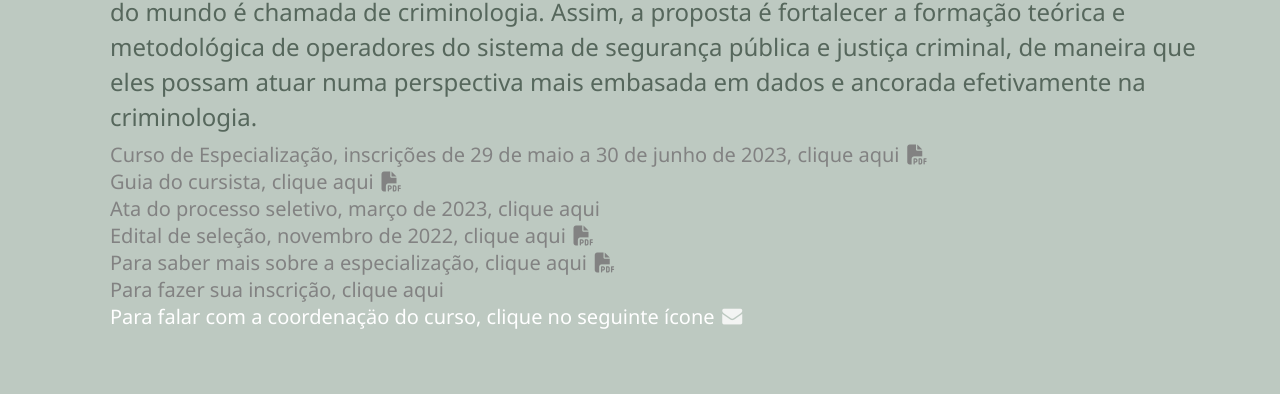
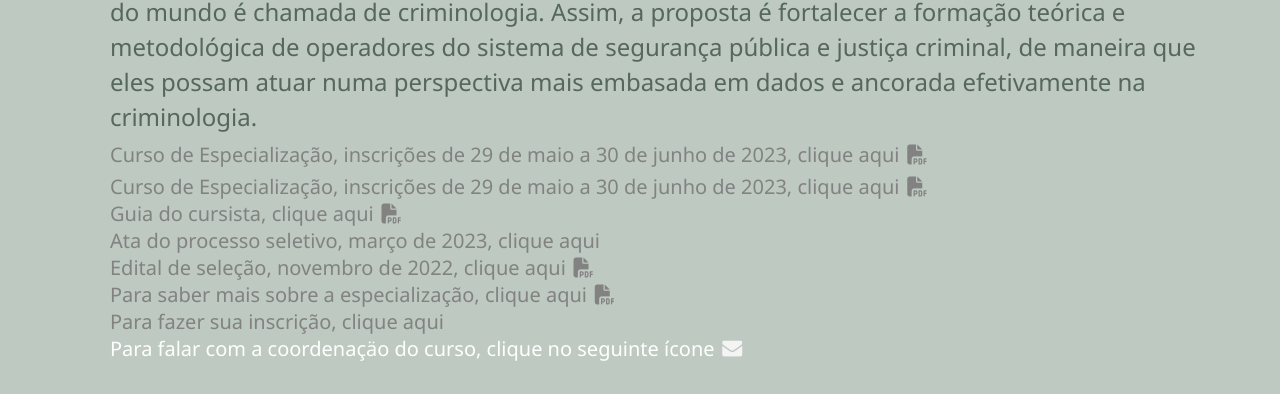
Before and after one commit to SofiaCarv/crisp_crisp, a plain HTML site: page especializacao.html in a window 1280 px wide. Shown: the part 797-1191 px from the top of the page. Drawn offline with nearby package versions, Linux system fonts and the light colour scheme; some icons are missing; files whose address does not match are found by name; a web font is replaced by a local one.

Commit message:
Fist commit

```diff
--- a/especializacao.html
+++ b/especializacao.html
@@ -167,6 +167,7 @@ function closeSlideMenu () {
 										<br>
 									</h3>
 										<span><h4></h4></span>
+		    <span class="price"><h4 style="margin-top: 10px; color: #828282;"><a href="documentos/especializacao_maio_junho_23.pdf" download>Curso de Especialização, inscrições de 29 de maio a 30 de junho de 2023, clique aqui <i class="fa-solid fa-file-pdf"></i></a>
                     <span class="price"><h4 style="margin-top: 10px; color: #828282;"><a href="documentos/especializacao_maio_junho_23.pdf" download>Curso de Especialização, inscrições de 29 de maio a 30 de junho de 2023, clique aqui <i class="fa-solid fa-file-pdf"></i></a>
                     <span class="price"><h4 style="margin-top: 5px; color: #828282;"><a href="documentos/guia_do_cursista_final.pdf" download>Guia do cursista, clique aqui <i class="fa-solid fa-file-pdf"></i></a>
                     <span class="price"><h4 style="margin-top: 5px; color: #828282;"><a href="documentos/Ata_do_processo_seletivo_assinado-2.pdf"  target='_blank'>Ata do processo seletivo, março de 2023, clique aqui</a>
```
